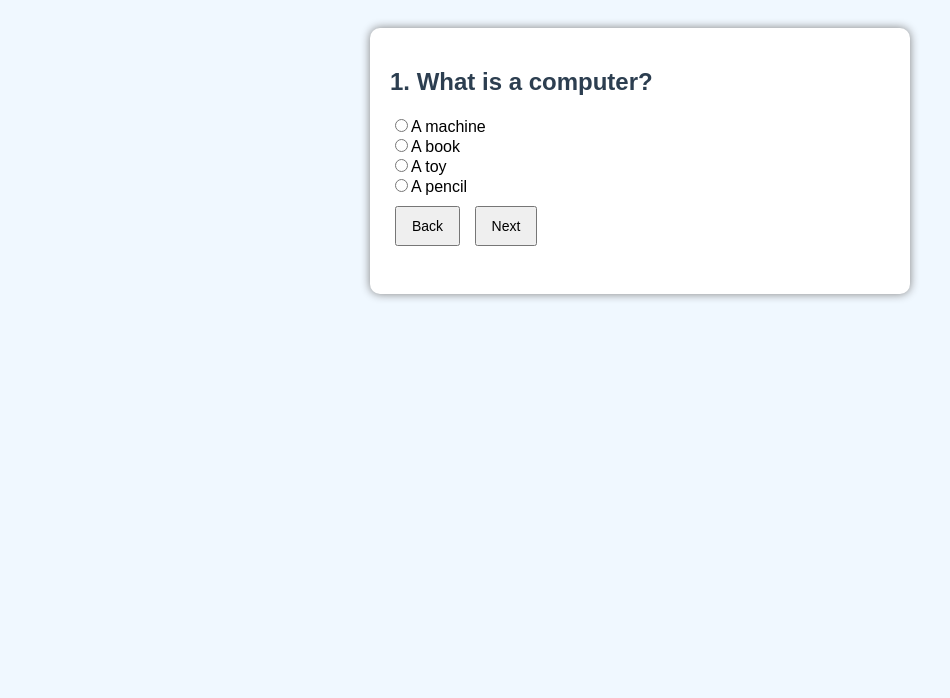
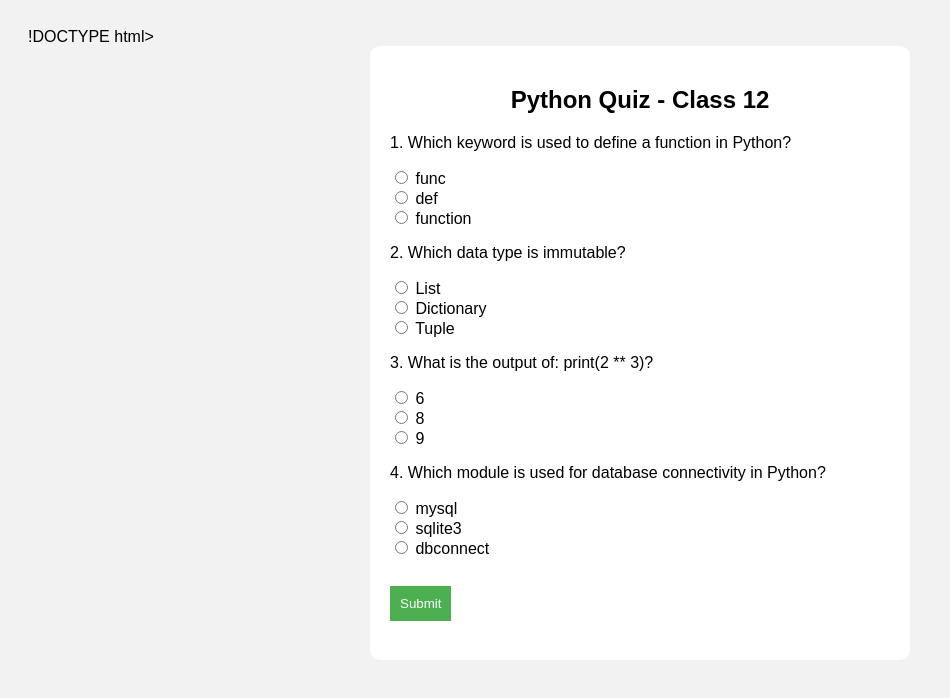
Before and after one commit to onlineclassdavjmp-maker/Exam, a plain HTML site: page index.html in a window 1280 px wide. Shown: the whole page, without its empty margins (0-950 px from the left). Drawn offline with Linux system fonts and the light colour scheme.

Commit message:
Update index.html

```diff
--- a/index.html
+++ b/index.html
@@ -1,33 +1,33 @@
-<!DOCTYPE html>
+!DOCTYPE html>
 <html>
 <head>
-    <title>Computer Basics Quiz - Class 5</title>
+    <title>Python Quiz - Class 12</title>
     <style>
         body {
-            font-family: Arial, sans-serif;
-            background-color: #f0f8ff;
+            font-family: Arial;
+            background-color: #f2f2f2;
             padding: 20px;
         }
         .quiz-box {
             background: white;
             padding: 20px;
-            max-width: 500px;
+            width: 500px;
             margin: auto;
             border-radius: 10px;
-            box-shadow: 0 0 10px gray;
         }
         h2 {
-            color: #2c3e50;
+            text-align: center;
         }
         button {
-            padding: 10px 15px;
-            margin: 10px 5px;
-            font-size: 14px;
+            background-color: #4CAF50;
+            color: white;
+            padding: 10px;
+            border: none;
             cursor: pointer;
+            margin-top: 10px;
         }
-        .score {
-            font-size: 18px;
-            color: green;
+        button:hover {
+            background-color: #45a049;
         }
     </style>
 </head>
@@ -35,99 +35,54 @@
 <body>
 
 <div class="quiz-box">
-    <h2 id="question"></h2>
-    <div id="options"></div>
+    <h2>Python Quiz - Class 12</h2>
 
-    <button onclick="prevQuestion()">Back</button>
-    <button onclick="nextQuestion()">Next</button>
+    <form id="quizForm">
 
-    <p class="score" id="score"></p>
+        <p>1. Which keyword is used to define a function in Python?</p>
+        <input type="radio" name="q1" value="a"> func<br>
+        <input type="radio" name="q1" value="b"> def<br>
+        <input type="radio" name="q1" value="c"> function<br>
+
+        <p>2. Which data type is immutable?</p>
+        <input type="radio" name="q2" value="a"> List<br>
+        <input type="radio" name="q2" value="b"> Dictionary<br>
+        <input type="radio" name="q2" value="c"> Tuple<br>
+
+        <p>3. What is the output of: print(2 ** 3)?</p>
+        <input type="radio" name="q3" value="a"> 6<br>
+        <input type="radio" name="q3" value="b"> 8<br>
+        <input type="radio" name="q3" value="c"> 9<br>
+
+        <p>4. Which module is used for database connectivity in Python?</p>
+        <input type="radio" name="q4" value="a"> mysql<br>
+        <input type="radio" name="q4" value="b"> sqlite3<br>
+        <input type="radio" name="q4" value="c"> dbconnect<br>
+
+        <br>
+        <button type="button" onclick="checkAnswers()">Submit</button>
+    </form>
+
+    <h3 id="result"></h3>
 </div>
 
 <script>
-    const quiz = [
-        {
-            question: "1. What is a computer?",
-            options: ["A machine", "A book", "A toy", "A pencil"],
-            answer: 0
-        },
-        {
-            question: "2. Which part is called the brain of the computer?",
-            options: ["Monitor", "CPU", "Keyboard", "Mouse"],
-            answer: 1
-        },
-        {
-            question: "3. Which device is used to type?",
-            options: ["Mouse", "Monitor", "Keyboard", "Speaker"],
-            answer: 2
-        },
-        {
-            question: "4. Which one is an output device?",
-            options: ["Keyboard", "Mouse", "CPU", "Monitor"],
-            answer: 3
-        },
-        {
-            question: "5. Which computer can fit in your pocket?",
-            options: ["Desktop", "Laptop", "Tablet", "Supercomputer"],
-            answer: 2
-        }
-    ];
+    function checkAnswers() {
+        let score = 0;
 
-    let currentQuestion = 0;
-    let userAnswers = new Array(quiz.length).fill(null);
+        let q1 = document.querySelector('input[name="q1"]:checked');
+        let q2 = document.querySelector('input[name="q2"]:checked');
+        let q3 = document.querySelector('input[name="q3"]:checked');
+        let q4 = document.querySelector('input[name="q4"]:checked');
 
-    function loadQuestion() {
-        document.getElementById("question").innerText = quiz[currentQuestion].question;
-        const optionsDiv = document.getElementById("options");
-        optionsDiv.innerHTML = "";
+        if (q1 && q1.value === "b") score++;
+        if (q2 && q2.value === "c") score++;
+        if (q3 && q3.value === "b") score++;
+        if (q4 && q4.value === "b") score++;
 
-        quiz[currentQuestion].options.forEach((option, index) => {
-            const radio = document.createElement("input");
-            radio.type = "radio";
-            radio.name = "option";
-            radio.value = index;
-            radio.checked = userAnswers[currentQuestion] === index;
-
-            radio.onclick = () => userAnswers[currentQuestion] = index;
-
-            optionsDiv.appendChild(radio);
-            optionsDiv.appendChild(document.createTextNode(option));
-            optionsDiv.appendChild(document.createElement("br"));
-        });
-
-        document.getElementById("score").innerText = "";
+        document.getElementById("result").innerHTML =
+            "Your Score: " + score + " / 4";
     }
-
-    function nextQuestion() {
-        if (currentQuestion < quiz.length - 1) {
-            currentQuestion++;
-            loadQuestion();
-        } else {
-            showScore();
-        }
-    }
-
-    function prevQuestion() {
-        if (currentQuestion > 0) {
-            currentQuestion--;
-            loadQuestion();
-        }
-    }
-
-    function showScore() {
-        let score = 0;
-        quiz.forEach((q, i) => {
-            if (userAnswers[i] === q.answer) {
-                score++;
-            }
-        });
-        document.getElementById("question").innerText = "Quiz Finished!";
-        document.getElementById("options").innerHTML = "";
-        document.getElementById("score").innerText =
-            "Your Score: " + score + " / " + quiz.length;
-    }
-
-    loadQuestion();
 </script>
 
 </body>
```
